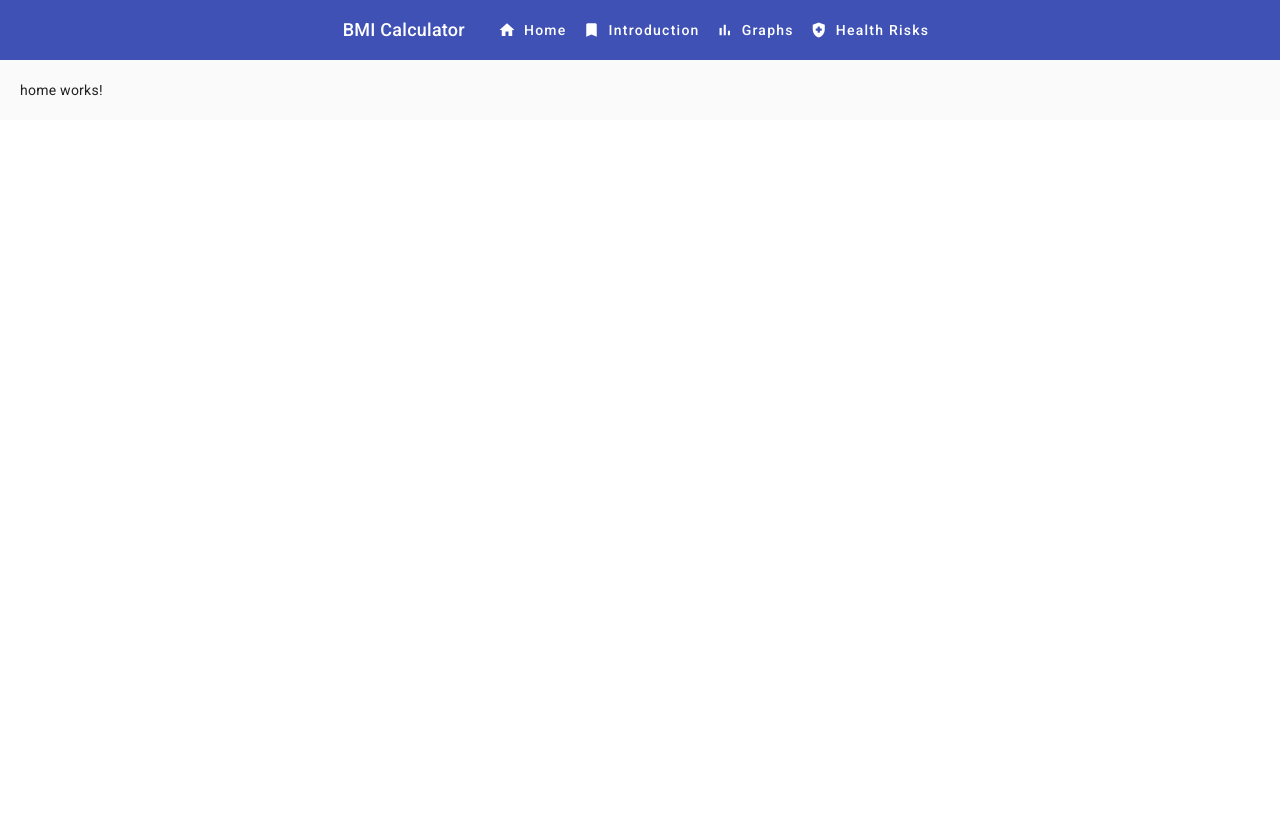
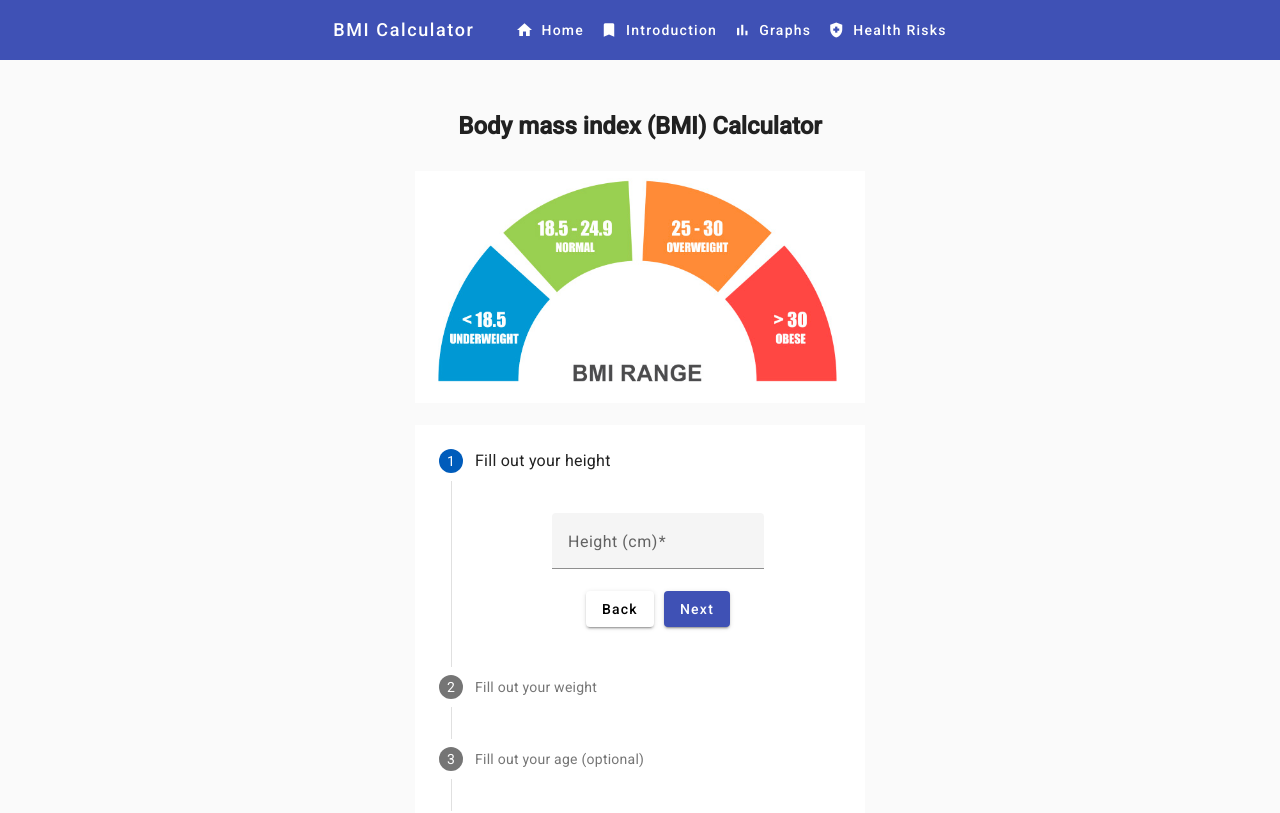
Before and after one commit to tasosantoni/bmi-calculator, an Angular app: page / in a window 1280 px wide. Shown: the top 813 px of the page. Built offline with nearby package versions, Linux system fonts and the light colour scheme.

Commit message:
Add home page

```diff
--- a/src/app/app.component.html
+++ b/src/app/app.component.html
@@ -2,7 +2,7 @@
   <button mat-icon-button (click)="sidenav.toggle()" id="menu-icon">
     <mat-icon>menu</mat-icon>
   </button>
-  <span id="menu-title">BMI Calculator</span>
+  <a mat-button routerLink="/" id="menu-title">BMI Calculator</a>
   <a mat-button routerLink="/" class="top-item"><mat-icon>home</mat-icon>Home</a>
   <a mat-button routerLink="/introduction" class="top-item"><mat-icon>bookmark</mat-icon>Introduction</a>
   <a mat-button routerLink="/graphs" class="top-item"><mat-icon>bar_chart</mat-icon>Graphs</a>
--- a/src/app/graphs/graphs.component.html
+++ b/src/app/graphs/graphs.component.html
@@ -4,7 +4,7 @@
         <h1>Graphs</h1>
 
         <p>
-            The following two images are graphs of BMI categories based on the World Health Organization data.
+            The following two images are graphs of BMI categories based on the <i>World Health Organization</i> data.
         </p>
         <div class="image-container">
             <img src="bmi-chart.jpg" alt="">
@@ -13,8 +13,8 @@
             <img src="bmi-chart-2.webp" alt="">
         </div>
         <p>
-            The following graph refers to a study of 68.5 million people in 195 countries, that was conducted by the ongoing Global Burden of Disease Study, over 25 years.
-            The study showed that of almost 4 million deaths related to a high BMI in 2015, more than two-thirds were caused by cardiovascular diseases.
+            The following graph refers to a study of 68.5 million people in 195 countries, that was conducted by the ongoing <i>Global Burden of Disease Study</i>, over 25 years.
+            The study showed that of almost 4 million deaths related to a high BMI in 2015, <b>more than two-thirds</b> were caused by cardiovascular diseases.
         </p>
         <div class="image-container">
             <img src="bmi-chart-3.jpg" alt="">
--- a/src/app/home/home.component.html
+++ b/src/app/home/home.component.html
@@ -1 +1,88 @@
-<p>home works!</p>
+<div class="content-container">
+    <div class="content">
+
+        <h1>Body mass index (BMI) Calculator</h1>
+
+        <div class="image-container">
+            <img src="bmi-range.webp" alt="">
+        </div>
+
+        <mat-stepper orientation="vertical" linear=true #stepper>
+            <mat-step [stepControl]="heightFormGroup">
+                <form [formGroup]="heightFormGroup">
+                    <ng-template matStepLabel>Fill out your height</ng-template>
+                    <mat-form-field>
+                        <mat-label>Height (cm)</mat-label>
+                        <input matInput type="number" min="1" oninput="validity.valid||(value='');" formControlName="heightCtrl" autocomplete="no" required>
+                    </mat-form-field>
+                    <div>
+                        <button mat-raised-button matStepperPrevious>Back</button>
+                        <button mat-raised-button color="primary" matStepperNext>Next</button>
+                    </div>
+                </form>
+            </mat-step>
+            <mat-step [stepControl]="weightFormGroup">
+                <form [formGroup]="weightFormGroup">
+                    <ng-template matStepLabel>Fill out your weight</ng-template>
+                    <mat-form-field>
+                        <mat-label>Weight (kg)</mat-label>
+                        <input matInput type="number" min="1" oninput="validity.valid||(value='');" formControlName="weightCtrl" autocomplete="no" required>
+                    </mat-form-field>
+                    <div>
+                        <button mat-raised-button matStepperPrevious>Back</button>
+                        <button mat-raised-button color="primary" matStepperNext>Next</button>
+                    </div>
+                </form>
+            </mat-step>
+            <mat-step>
+                <form [formGroup]="ageFormGroup">
+                    <ng-template matStepLabel>Fill out your age (optional)</ng-template>
+                    <mat-form-field>
+                        <mat-label>Age</mat-label>
+                        <input matInput type="number" min="1" oninput="validity.valid||(value='');" formControlName="ageCtrl" autocomplete="no" required>
+                    </mat-form-field>
+                    <div>
+                        <button mat-raised-button matStepperPrevious>Back</button>
+                        <button mat-raised-button color="primary" matStepperNext>Next</button>
+                    </div>
+                </form>
+            </mat-step>
+            <mat-step>
+                <ng-template matStepLabel>Select your gender (optional)</ng-template>
+                <mat-radio-group class="gender-radio">
+                    <mat-radio-button color="primary" value="1">Male</mat-radio-button>
+                    <mat-radio-button color="primary" value="2">Female</mat-radio-button>
+                  </mat-radio-group>
+                <div>
+                    <button id="next-button" mat-raised-button color="primary" matStepperNext>Next</button>
+                </div>
+            </mat-step>
+            <mat-step>
+                <ng-template matStepLabel>Calculate</ng-template>
+                <p>Your height is: {{heightFormGroup.controls.heightCtrl.value}} cm.</p>
+                <p>Your weight is: {{weightFormGroup.controls.weightCtrl.value}} kg.</p>
+                <div *ngIf = "bmi != 0">
+                    <div *ngIf = "bmi < 18.5">
+                        <p>Your BMI is: <b style="color: rgb(56, 137, 212);">{{bmi | number: '1.0-1'}} (underweight)</b></p>
+                    </div>
+                    <div *ngIf = "bmi >= 18.5 && bmi < 25">
+                        <p>Your BMI is: <b style="color: rgb(53, 175, 53);">{{bmi | number: '1.0-1'}} (normal)</b></p>
+                    </div>
+                    <div *ngIf = "bmi > 24.9 && bmi < 30">
+                        <p>Your BMI is: <b style="color: rgb(243, 180, 84);">{{bmi | number: '1.0-1'}} (overweight)</b></p>
+                    </div>
+                    <div *ngIf = "bmi >= 30">
+                        <p>Your BMI is: <b style="color: red;">{{bmi | number: '1.0-1'}} (obese)</b></p>
+                    </div>
+
+                </div>
+                <div>
+                  <button mat-raised-button matStepperPrevious>Back</button>
+                  <button mat-raised-button color="primary" (click)="setBMI()">Calculate</button>
+                  <button mat-raised-button color="warn" (click)="stepper.reset()" (click)="resetBMI()">Reset</button>
+                </div>
+            </mat-step>
+        </mat-stepper>
+
+    </div>
+</div>
--- a/src/app/home/home.component.scss
+++ b/src/app/home/home.component.scss
@@ -0,0 +1,80 @@
+.mat-stepper-vertical {
+    margin-top: 8px;
+  }
+
+  .mat-mdc-form-field {
+    margin-top: 16px;
+  }
+
+  .mat-mdc-radio-button ~ .mat-mdc-radio-button {
+    margin-left: 30px;
+  }
+
+  button{
+    margin-left: 5px;
+    margin-right: 5px;
+  }
+
+  #next-button{
+    margin-top: 20px;
+  }
+
+  .content-container{
+    text-align: center;
+ }
+
+ .content{
+     font-family:Cambria, Cochin, Georgia, Times, 'Times New Roman', serif;
+     display: inline-block;
+ }
+
+ h1{
+     font-weight: bold;
+     margin-top: 30px;
+     margin-bottom: 20px;
+ }
+
+ h2{
+    font-weight:bold;
+    margin-top: 20px;
+    margin-bottom: 20px;
+}
+
+ul{
+    font-size: large;
+    text-align: start;
+    margin-bottom: 30px;
+}
+
+ p{
+     font-size: large;
+     margin-bottom: 30px;
+     text-align: start;
+ }
+
+ .image-container{
+  text-align: center;
+}
+
+.image-container img{
+  object-fit: contain;
+}
+
+ @media (min-width: 900px){
+     .content-container{
+         margin-left: 25%;
+         margin-right: 25%;
+     }
+
+     .image-container img{
+      width: 450px;
+      height: 250px;
+   }
+ }
+
+ @media (max-width: 900px){
+  .image-container img{
+     width: 350px;
+     height: 250px;
+  }
+ }
--- a/src/app/home/home.component.ts
+++ b/src/app/home/home.component.ts
@@ -1,12 +1,49 @@
-import { Component } from '@angular/core';
+import { CommonModule } from '@angular/common';
+import { Component, inject } from '@angular/core';
+import { FormBuilder, FormsModule, ReactiveFormsModule, Validators } from '@angular/forms';
+import { MatButtonModule } from '@angular/material/button';
+import { MatFormFieldModule } from '@angular/material/form-field';
+import { MatInputModule } from '@angular/material/input';
+import { MatRadioModule } from '@angular/material/radio';
+import { MatStepperModule } from '@angular/material/stepper';
 
 @Component({
   selector: 'app-home',
   standalone: true,
-  imports: [],
+  imports: [
+    MatButtonModule,
+    MatStepperModule,
+    FormsModule,
+    ReactiveFormsModule,
+    MatFormFieldModule,
+    MatInputModule,
+    MatRadioModule,
+    CommonModule
+  ],
   templateUrl: './home.component.html',
   styleUrl: './home.component.scss'
 })
 export class HomeComponent {
 
+  private _formBuilder = inject(FormBuilder);
+  public bmi = 0;
+
+  ageFormGroup = this._formBuilder.group({
+    ageCtrl: this._formBuilder.control<number | null>(null, [Validators.required])
+  });
+  heightFormGroup = this._formBuilder.group({
+    heightCtrl: this._formBuilder.control<number | null>(null, [Validators.required])
+  });
+  weightFormGroup = this._formBuilder.group({
+    weightCtrl: this._formBuilder.control<number | null>(null, [Validators.required])
+  });
+
+
+  setBMI(){
+    this.bmi =  this.weightFormGroup.controls.weightCtrl.value! / (this.heightFormGroup.controls.heightCtrl.value! / 100)**2 ;
+  }
+
+  resetBMI(){
+    this.bmi = 0;
+  }
 }
--- a/src/app/introduction/introduction.component.html
+++ b/src/app/introduction/introduction.component.html
@@ -3,21 +3,23 @@
         <h1>BMI Introduction</h1>
 
         <p>
-            Body mass index (BMI) is a value derived from the mass (weight) and height of a person.
+            <b>Body mass index</b> (BMI) is a value derived from the mass (weight) and height of a person.
             The BMI is defined as the body mass divided by the square of the body height,
             and is expressed in units of kg/m2, resulting from mass in kilograms (kg) and height in metres (m).
         </p>
 
         <p>
             The BMI is a convenient rule of thumb used to broadly categorize a person as based on tissue mass (muscle, fat, and bone) and height.
-             Major adult BMI classifications are underweight (under 18.5 kg/m2), normal weight (18.5 to 24.9), overweight (25 to 29.9), and obese (30 or more).
+             Major adult BMI classifications are <b style="color: rgb(56, 137, 212);">underweight</b> (under 18.5 kg/m2),
+              <b style="color: rgb(53, 175, 53);">normal</b> weight (18.5 to 24.9), <b style="color: rgb(243, 180, 84);">overweight</b> (25 to 29.9),
+               and <b style="color: red;">obese</b> (30 or more).
              When used to predict an individual's health, rather than as a statistical measurement for groups,
              the BMI has limitations that can make it less useful than some of the alternatives,
              especially when applied to individuals with abdominal obesity, short stature, or high muscle mass.
         </p>
 
         <p>
-            Adolphe Quetelet, a Belgian astronomer, mathematician, statistician, and sociologist, devised the basis of the BMI between 1830 and 1850 as he developed what he called "social physics".
+            <b>Adolphe Quetelet</b>, a Belgian astronomer, mathematician, statistician, and sociologist, devised the basis of the BMI between 1830 and 1850 as he developed what he called "social physics".
              Quetelet himself never intended for the index, then called the Quetelet Index, to be used as a means of medical assessment.
               Instead, it was a component of his study of l'homme moyen, or the average man. Quetelet thought of the average man as a social ideal,
               and developed the body mass index as a means of discovering the socially ideal human person.
@@ -30,7 +32,7 @@
         </p>
 
         <p>
-            Below is the equation used for calculating BMI in the International System of Units(SI):
+            Below is the equation used for calculating BMI in the <i>International System of Units</i> (SI):
         </p>
 
         <h2>
```
Also changed, not shown: src/app/health-risks/health-risks.component.html (+5 -5 lines), public/bmi-range.webp (added).
